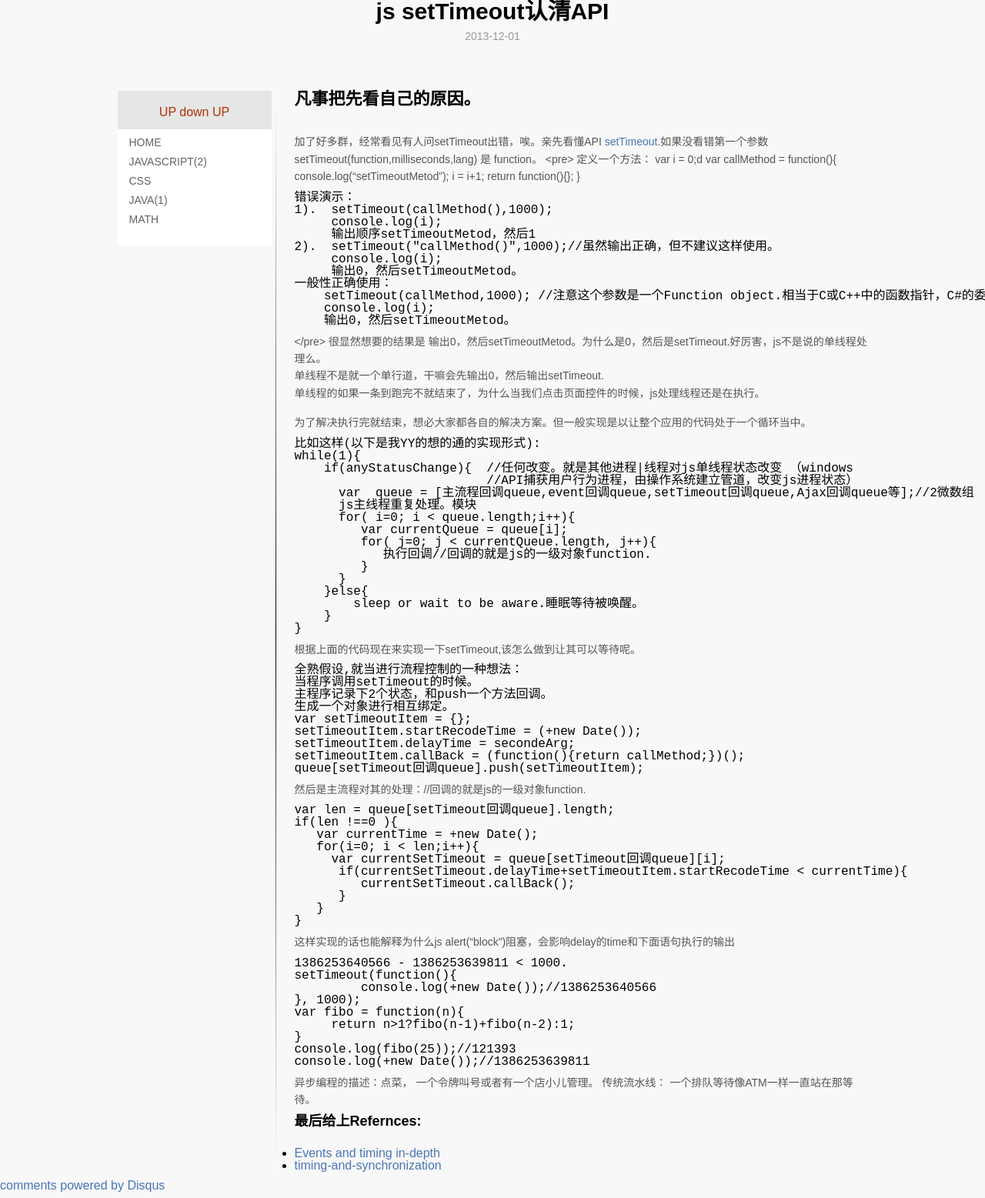
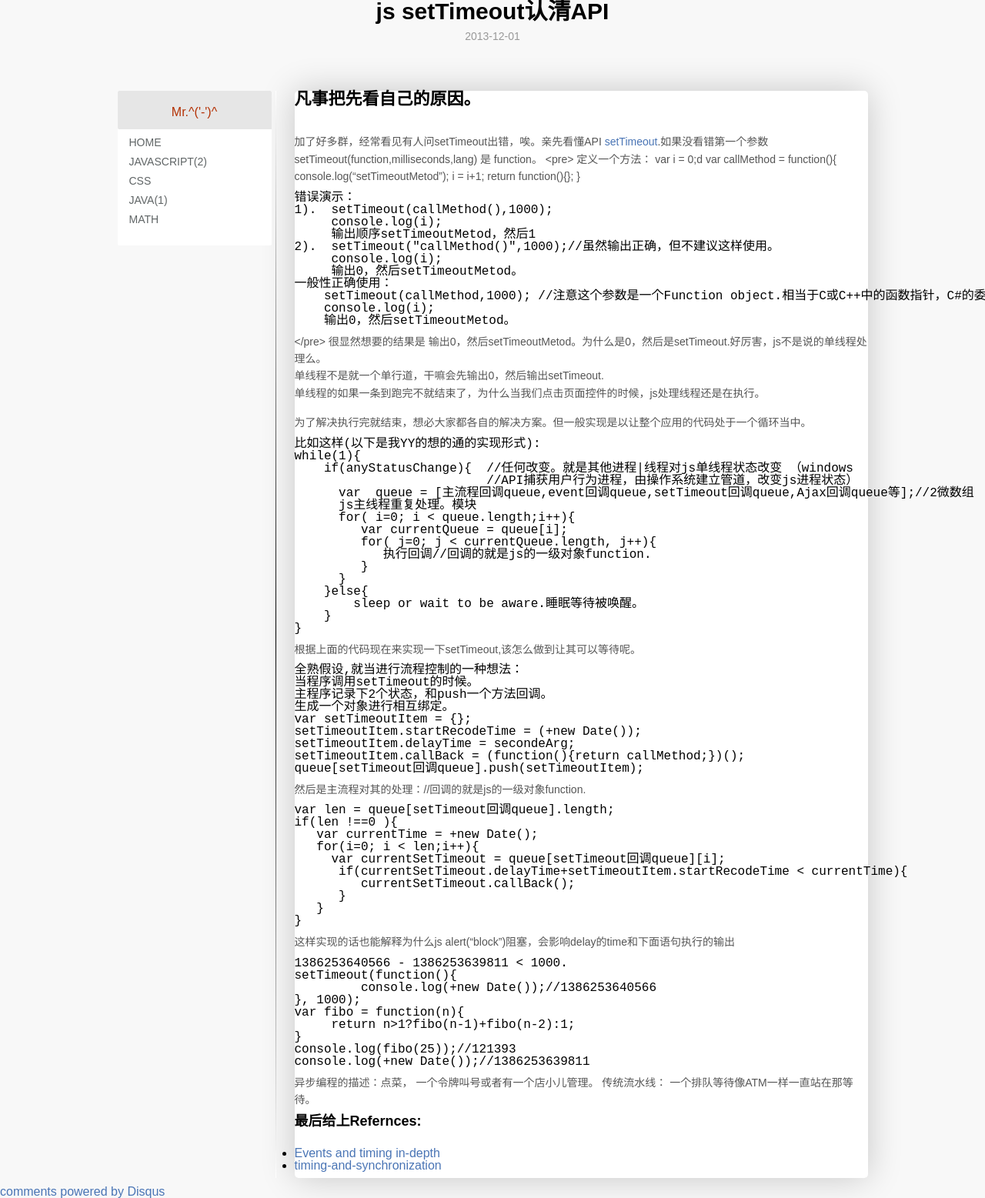
Before and after one commit to clinx/clinx.github.io, a Jekyll site: the page built from _posts/javascript/2013-12-01-js-settimeout.md, in a window 1280 px wide. Shown: the whole page at 77% size. Built offline with Jekyll 4.4.1, drawn with Linux system fonts in a browser that asks for light colours; Markdown is read by kramdown in place of the engine named in the settings; comment, search, counter and statistics services are not loaded.

Commit message:
add shadow box

```diff
--- a/_layouts/post.html
+++ b/_layouts/post.html
@@ -17,7 +17,7 @@
             </div>
          </div>
          <div class="navbar">
-            <div class="logo"><span>UP down UP</span></div>
+            <div class="logo"><span>Mr.^('-')^</span></div>
             <ul>
                 <li>
                     <a href="/">HOME</a>
--- a/css/default.css
+++ b/css/default.css
@@ -135,6 +135,17 @@ h4,h5,h6 {font-weight:bold;margin-bottom:15px;}
 	margin-left: 17px;
 }
 
+.content-text{
+	background-color: white;
+	padding-bottom: 8px;
+	-webkit-box-shadow: 0 0 45px rgba(0, 0, 0, 0.2);
+	-moz-box-shadow: 0 0 45px rgba(0, 0, 0, 0.2);
+	box-shadow: 0 0 45px rgba(0, 0, 0, 0.2);
+	-webkit-border-radius: 5px;
+	-moz-border-radius: 5px;
+	border-radius: 5px;
+}
+
 .content-text p{
 	padding: 8px 0;
 	color: #555;
@@ -154,13 +165,19 @@ h4,h5,h6 {font-weight:bold;margin-bottom:15px;}
 	z-index: 1000;
 	bottom: 150px;
 	margin-right: 2px;
-	width: 46px;
-	height: 36px;
-	padding: 5px 0;
+	padding: 2px;
+	width: 30px;
+	height: 24px;
 	text-align: center;
+	font-size: 20px;
 	background-color: #E6E6E6;
 	zoom: 1;
 	border-radius: 7px;
 	text-decoration: none;
 	color: #606566;
 }
+
+.back_top a:hover{
+	background-color: #ff9900;
+	color: white;
+}
```
Also changed, not shown: other parts of _layouts/post.html (+1 -3 lines), JAVA/index.md (+1 -1 lines), JAVASCRIPT/index.md (+1 -1 lines). Lines whose indentation alone changed are shown as unchanged.
